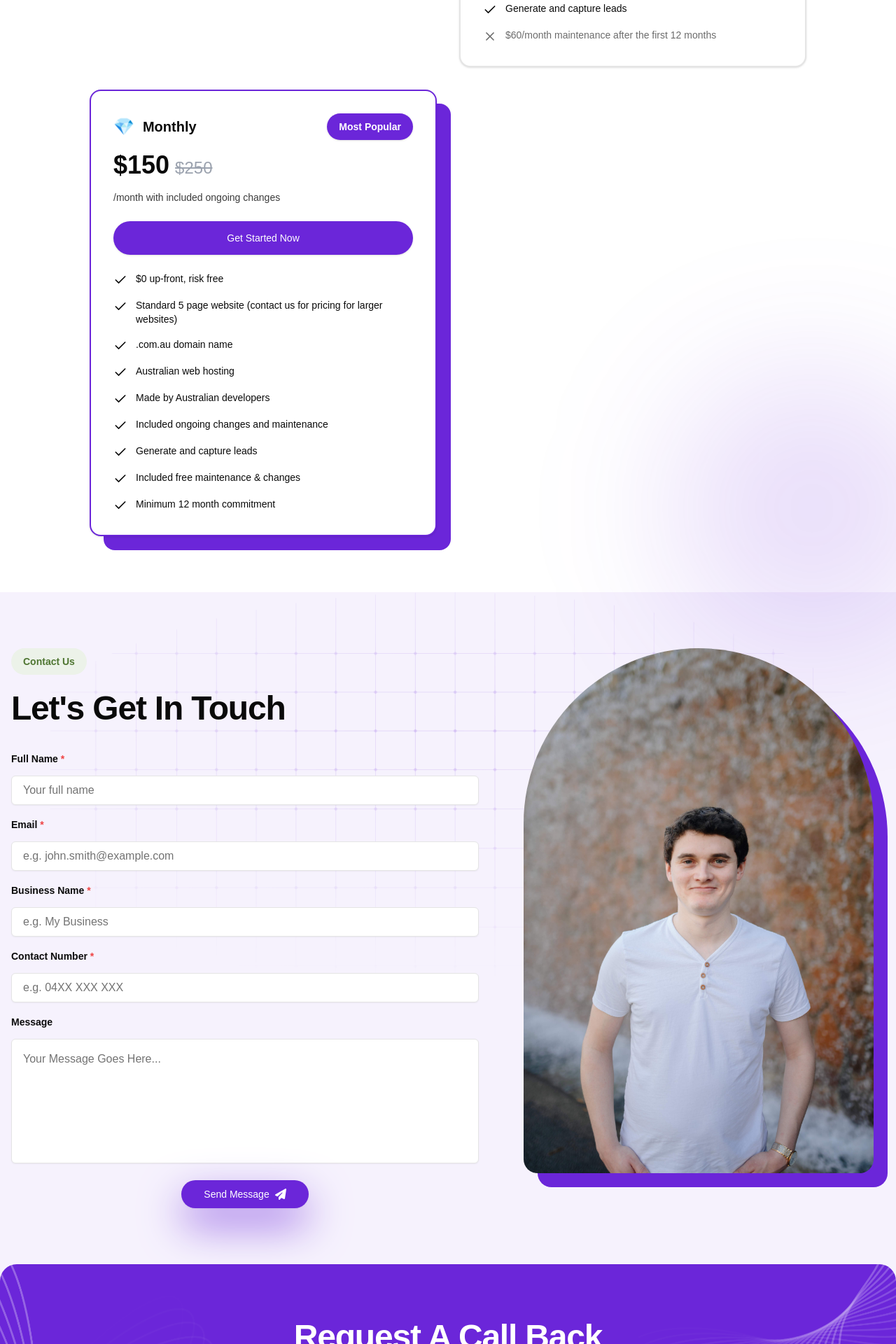
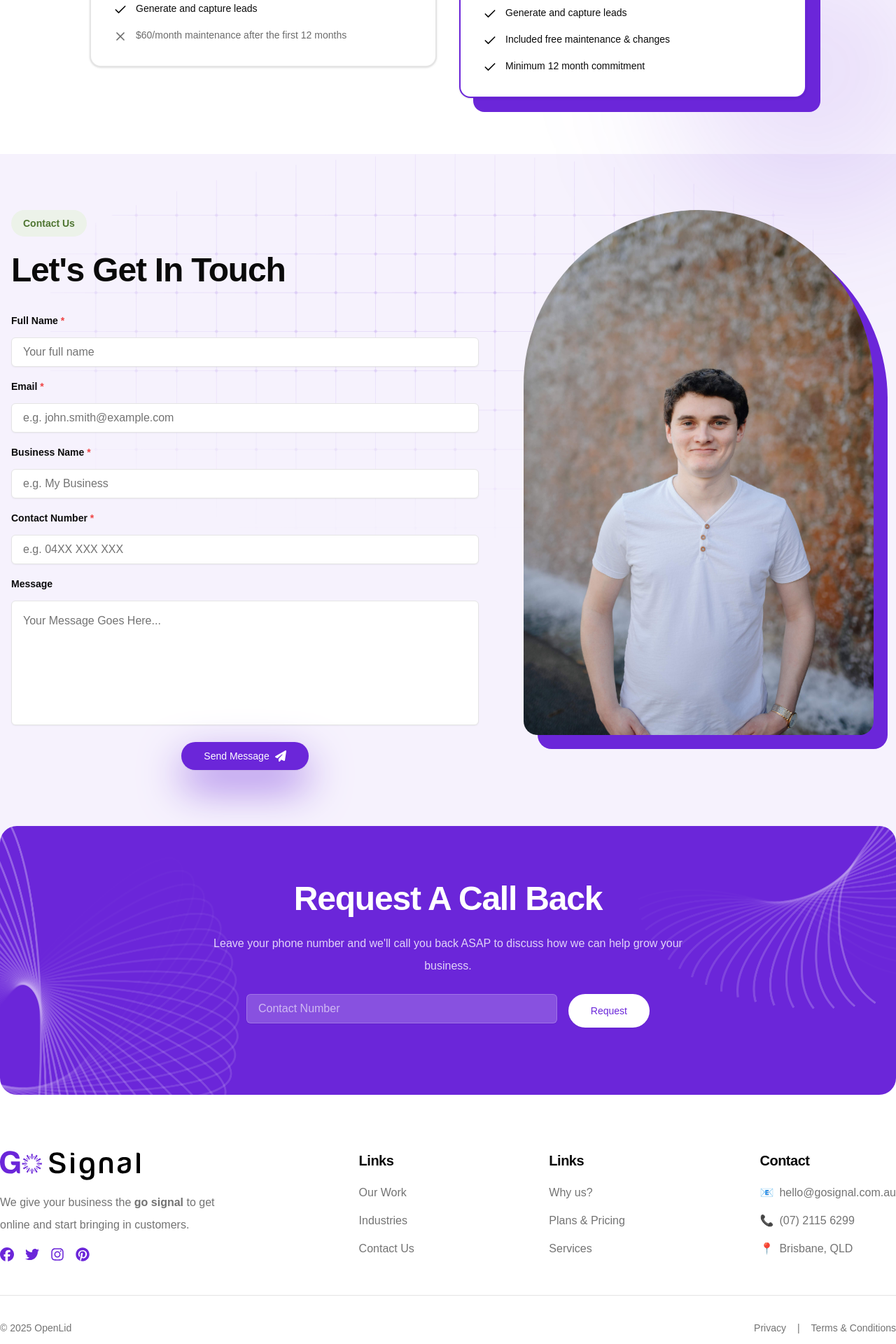
Before and after one commit to mattyleggy/gosignal, a Next.js app: page /pricing in a window 1280 px wide. Shown: the part 1720-3640 px from the top of the page at 70% size. Built offline with nearby package versions, Linux system fonts and the light colour scheme.

Commit message:
fix, style: various UI bugs

```diff
--- a/components/forms/call-to-action.tsx
+++ b/components/forms/call-to-action.tsx
@@ -62,8 +62,7 @@ export function CallToAction({ overlapsFooter = false }: CallToActionProps) {
                 </Typography>
 
                 <p className="text-white/80 max-w-2xl mx-auto">
-                    Lorem Ipsum is simply dummy text of the printing and typesetting industry. Lorem
-                    Ipsum has been the industry&apos;s standard dummy text ever since the 1500s,
+                    Leave your phone number and we&apos;ll call you back ASAP to discuss how we can help grow your business.
                 </p>
 
                 {isSuccess ? (
@@ -85,7 +84,7 @@ export function CallToAction({ overlapsFooter = false }: CallToActionProps) {
                 ) : (
                     <Form {...form}>
                         <form onSubmit={form.handleSubmit(onSubmit)} className="max-w-xl mx-auto">
-                            <div className="flex gap-4">
+                            <div className="flex flex-col md:flex-row gap-4">
                                 <FormField
                                     control={form.control}
                                     name="contactNumber"
--- a/components/global/footer.tsx
+++ b/components/global/footer.tsx
@@ -23,9 +23,9 @@ const footerLinks = {
         { label: "Services", href: "#" },
     ],
     contact: [
-        { label: "loremipsum@email.com", icon: "📧" },
-        { label: "+1(123) 456 76890", icon: "📞" },
-        { label: "Lorem ipsum", icon: "📍" },
+        { label: "hello@gosignal.com.au", icon: "📧" },
+        { label: "(07) 2115 6299", icon: "📞" },
+        { label: "Brisbane, QLD", icon: "📍" },
     ],
 };
 
@@ -35,11 +35,11 @@ interface FooterProps {
 
 export function Footer({ hasCta = false }: FooterProps) {
     return (
-        <footer className={`bg-background ${hasCta ? 'pt-32' : 'pt-16'} pb-16 relative`}>
+        <footer className={`bg-background ${hasCta ? 'pt-32' : 'pt-16'} pb-16 relative w-full`}>
             <Section variant="light">
-                <div className="grid grid-cols-1 md:grid-cols-4 gap-12">
+                <div className="flex flex-col md:flex-row gap-12 w-full justify-between">
                     {/* Logo and Description */}
-                    <div className="space-y-4">
+                    <div className="space-y-4 max-w-xs">
                         <Logo size={200} />
                         <p className="text-muted-foreground">
                         We give your business the <span className="font-bold">go signal</span> to get online and start bringing in customers.
--- a/components/sections/pricing-plans.tsx
+++ b/components/sections/pricing-plans.tsx
@@ -1,4 +1,4 @@
-"use client"
+"use client";
 import Section from "@/components/common/section";
 import { Typography } from "@/components/common/typography";
 import { Badge } from "@/components/ui/badge";
@@ -26,8 +26,13 @@ export function PricingPlans() {
             <GlowCircle size="lg" className="absolute -bottom-20 -right-20 -z-10" />
 
             <div className="grid md:grid-cols-2 gap-8 max-w-5xl mx-auto">
-                {plans.map((plan) => (
-                    <div key={plan.name} className={cn("rounded-2xl relative z-10", "bg-white ")}>
+                {plans
+                    .filter((plan) => plan.visibleOnPage)
+                    .map((plan) => (
+                        <div
+                            key={plan.name}
+                            className={cn("rounded-2xl relative z-10", "bg-white ")}
+                        >
                             <div
                                 className={cn(
                                     "p-8 z-10 space-y-6 relative bg-white rounded-2xl shadow border-2",
--- a/lib/plans.ts
+++ b/lib/plans.ts
@@ -7,6 +7,7 @@ export const plans = [
         description: "",
         features: ["I'm not sure"],
         popular: false,
+        visibleOnPage: false
     },
     {
         name: "Outright",
@@ -27,6 +28,7 @@ export const plans = [
             { text: "$60/month maintenance after the first 12 months", included: false },
         ],
         popular: false,
+        visibleOnPage: true
     },
     {
         name: "Monthly",
@@ -46,5 +48,6 @@ export const plans = [
             "Minimum 12 month commitment",
         ],
         popular: true,
+        visibleOnPage: true
     },
 ];
```
Lines whose indentation alone changed are shown as unchanged.
